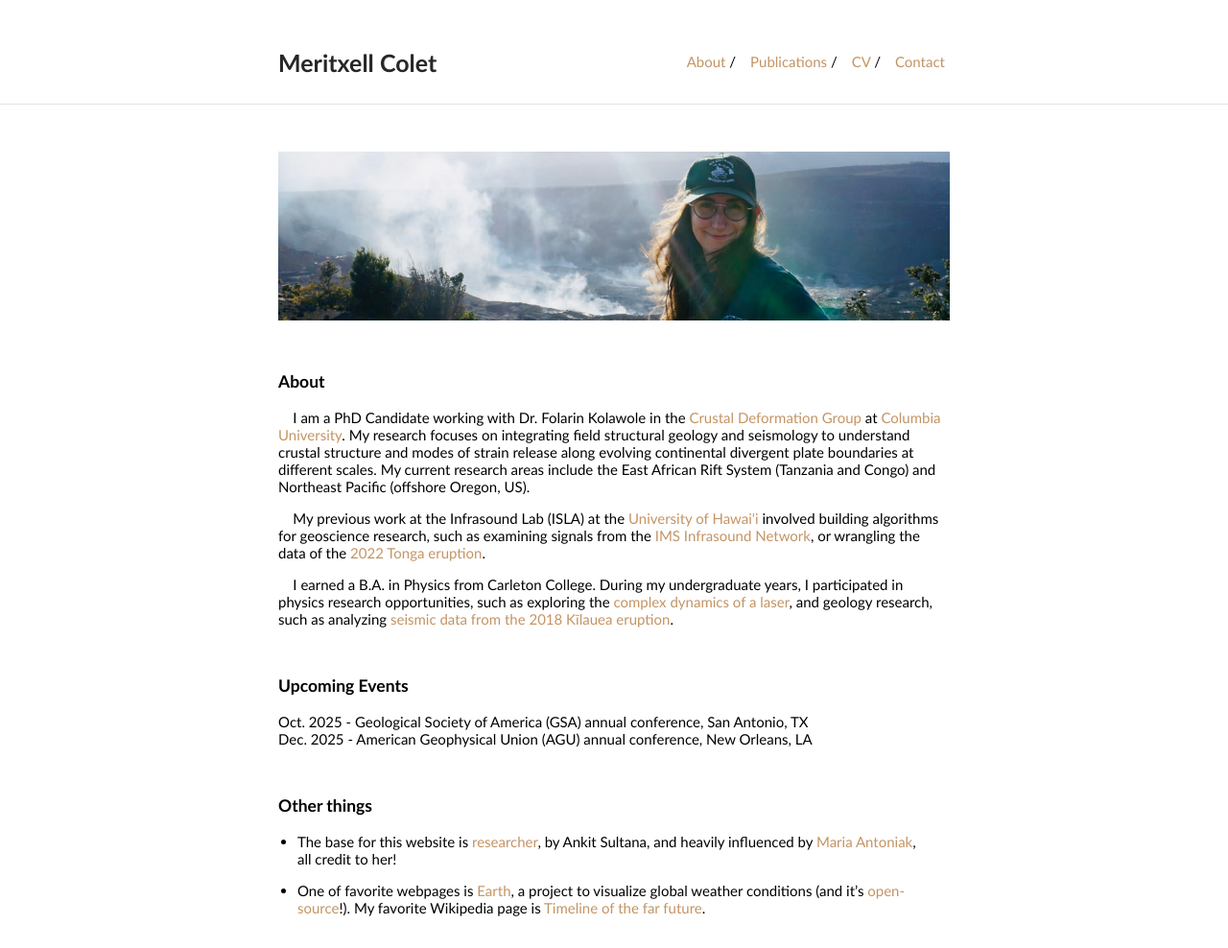
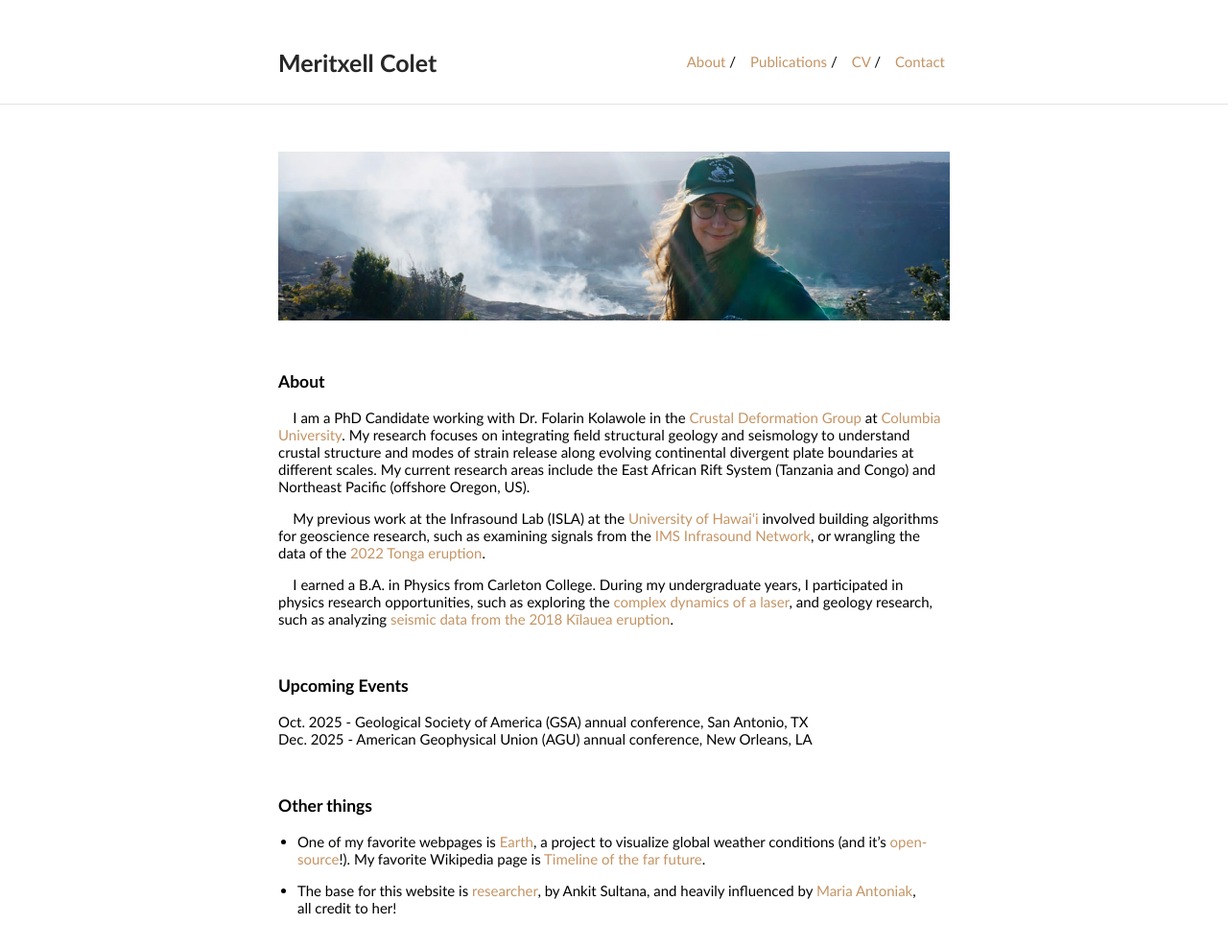
Before and after one commit to MeritxellC/MeritxellC.github.io, a Jekyll site: the page built from index.md, in a window 1280 px wide. Shown: the whole page at 96% size. Built offline with Jekyll 4.4.1, drawn with Linux system fonts in a browser that asks for light colours.

Commit message:
mini updates

```diff
--- a/index.md
+++ b/index.md
@@ -32,12 +32,13 @@ Dec. 2025 - American Geophysical Union (AGU) annual conference, New Orleans, LA
 
 <h3>Other things</h3>
 
+- One of my favorite webpages is [Earth](https://earth.nullschool.net), a project to visualize global weather conditions (and it's
+[open-source](https://github.com/cambecc/earth)!). My favorite Wikipedia page is
+[Timeline of the far future](https://en.wikipedia.org/wiki/Timeline_of_the_far_future).
+
 - The base for this website is [researcher](https://github.com/ankitsultana/researcher), by Ankit Sultana, and heavily influenced
 by [Maria Antoniak](https://maria-antoniak.github.io), all credit to her!
 
-- One of favorite webpages is [Earth](https://earth.nullschool.net), a project to visualize global weather conditions (and it's
-[open-source](https://github.com/cambecc/earth)!). My favorite Wikipedia page is
-[Timeline of the far future](https://en.wikipedia.org/wiki/Timeline_of_the_far_future).
 
 
 <br style="line-height:3">
```
Also changed, not shown: cv/cv.md (+4 -4 lines).
